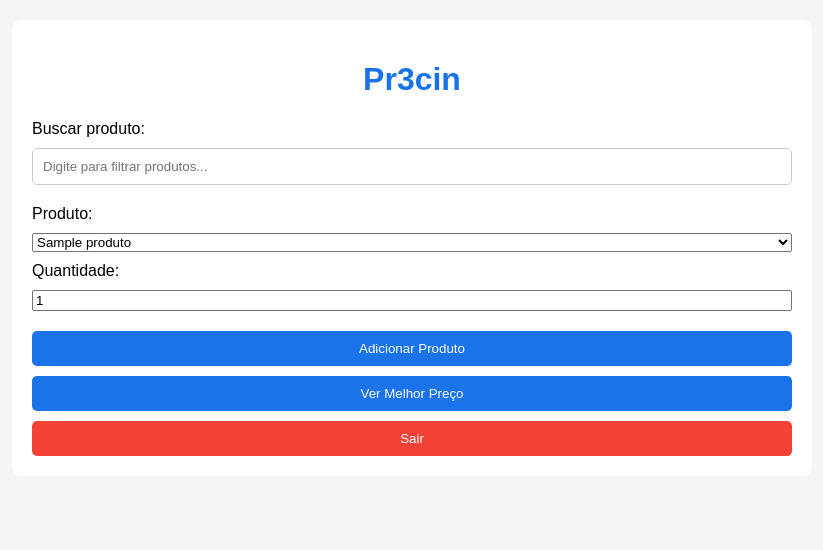
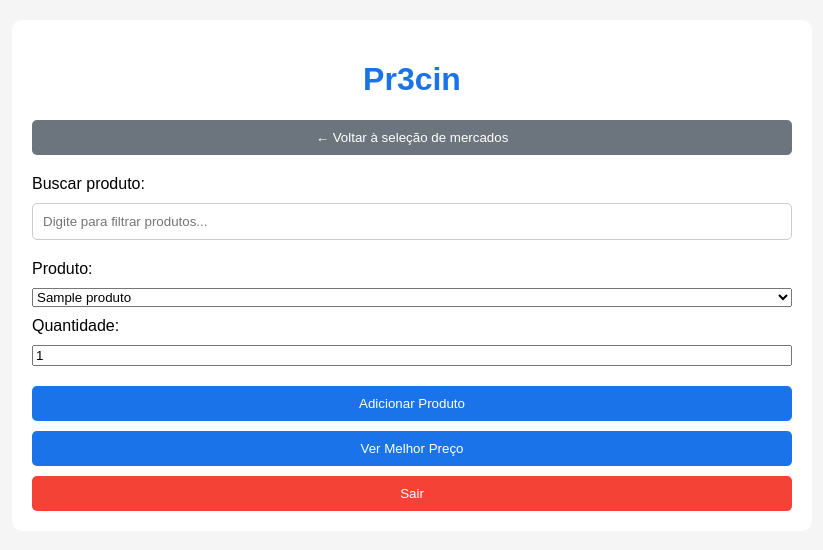
Before and after one commit to costavalmir/Pr3cin5.0, a Flask app: template templates/index.html in a window 1280 px wide. Shown: the top 550 px of the page, without its empty margins (228-1051 px from the left). Run offline with Flask 3, Linux system fonts and the light colour scheme; the template is opened without the code that fills it: most values are stand-ins (such as "Sample title", 1, 10 or a date in 2020); parts of the project's set-up code (start-up, migrations or seed data) failed here and were passed over.

Commit message:
Update index.html

```diff
--- a/templates/index.html
+++ b/templates/index.html
@@ -89,7 +89,17 @@
             margin-bottom: 20px;
             box-sizing: border-box;
         }
-
+        .btn-voltar {
+            background-color: #6c757d;
+            color: white;
+            border: none;
+            padding: 10px 20px;
+            border-radius: 5px;
+            cursor: pointer;
+            margin-bottom: 20px;
+            width: 100%;
+            box-sizing: border-box;
+        }
         @media (max-width: 600px) {
             .item-selecionado {
                 flex-direction: column;
@@ -107,6 +117,9 @@
             <div class="usuario-logado">Olá, {{ session['usuario'] }} 👋</div>
         {% endif %}
         <h1>Pr3cin</h1>
+
+        <!-- Botão Voltar -->
+        <button onclick="window.location.href='/selecionar_mercados.html'" class="btn-voltar">← Voltar à seleção de mercados</button>
 
         <form id="form-produtos" action="/resultado" method="post">
             <label for="busca">Buscar produto:</label>
```
